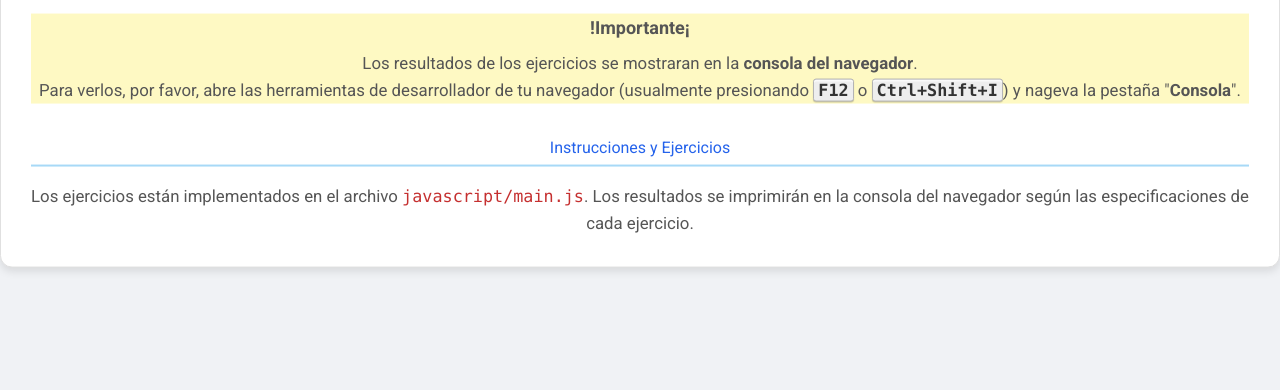
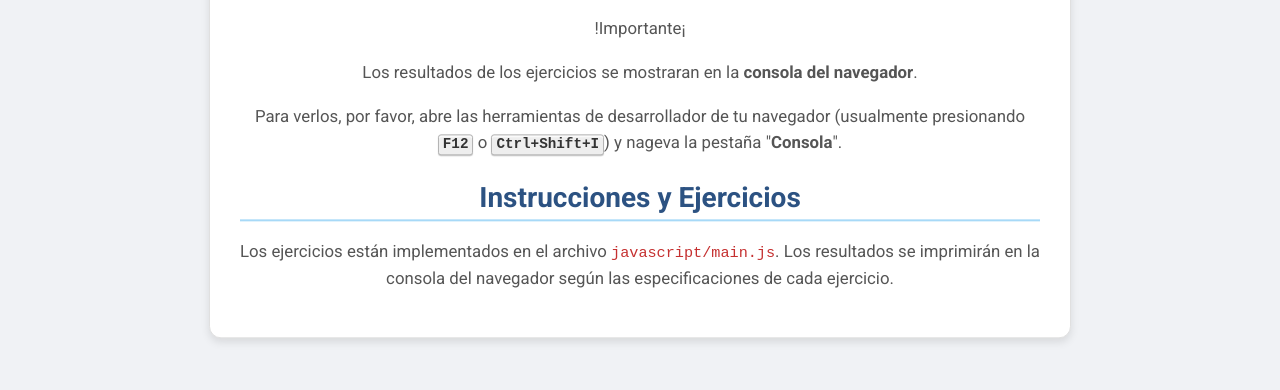
Before and after one commit to OskySego/TPO2_Grupo6, a plain HTML site: page index.html in a window 1280 px wide. Shown: the part 410-800 px from the top of the page. Drawn offline with nearby package versions, Linux system fonts and the light colour scheme.

Commit message:
Update index.html

```diff
--- a/index.html
+++ b/index.html
@@ -4,8 +4,6 @@
     <meta charset="UTF-8">
     <meta name="viewport" content="width=device-width, initial-scale=1.0">
     <title>Trabajo Práctico Obligatorio 2</title>
-    <!--Incluye Tailwind CSS para un estilo moderno y responsivo-->
-    <script src="https://cdn.tailwindcss.com"></script>
     <!--Enlaza el archivo de estilos externos-->
     <link href="CSS\style.css" rel="stylesheet">
 </head>
```
